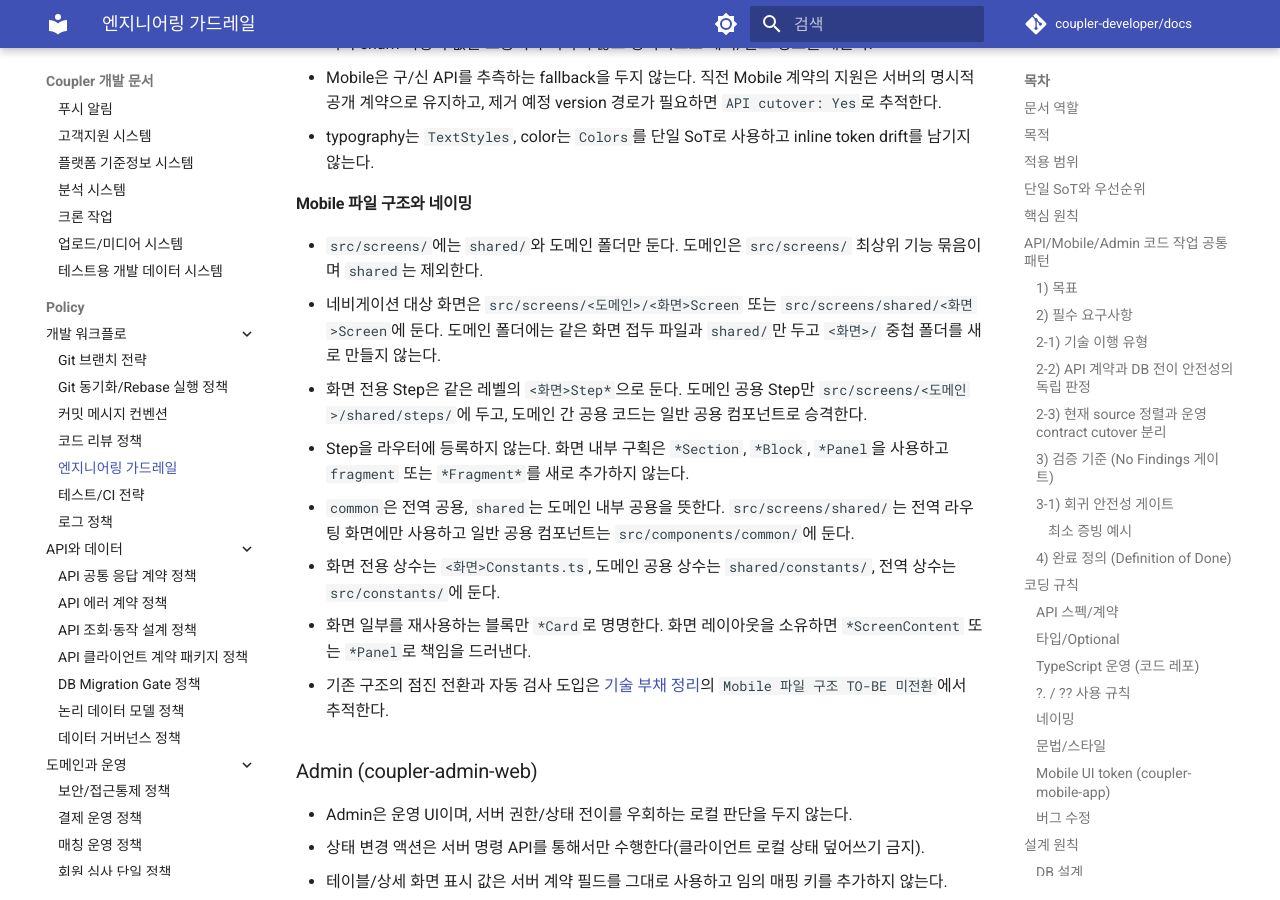
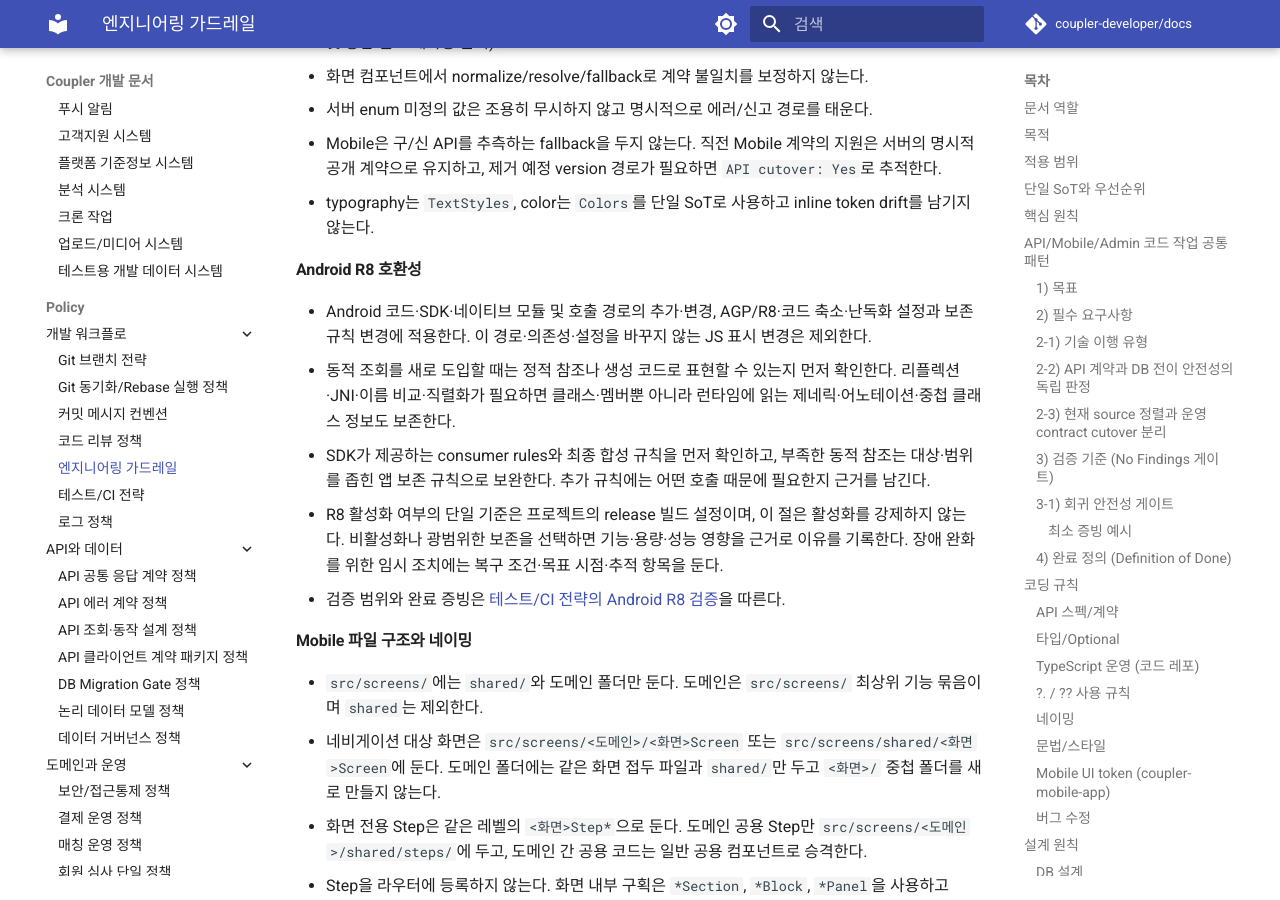
Before and after one commit to coupler-developer/docs, an MkDocs documentation site: the page built from content/policy/engineering-guardrails.md, in a window 1280 px wide and 900 px high, scrolled down 15666 px. Built offline with MkDocs 1.6.1 and Material for MkDocs 9.7.7, drawn with Linux system fonts in a browser that asks for light colours; comment, search, counter and statistics services are not loaded; some of the changed text lies outside the part shown.

Commit message:
docs: Android R8 작성·리뷰·검증 기준 추가
Background:
- Android 2.5.1(107)의 R8 런타임 정보 손실로 카카오 로그인 종료 발생

Reason:
- 코드 작성과 리뷰에서 동적 호출 보존을 확인하고 release 실행 증빙을 구분할 기준 필요

Changes:
- 기존 가드레일에 적용 범위, 보존 원칙, 활성화 선택과 임시 완화 기준 추가
- Client 리뷰와 테스트 전략에 release 산출물 및 실제 기능 검증 책임 연결

How:
- 원칙·리뷰·검증의 기존 단일 책임 구조와 표준 검증 진입점 재사용
- R8 활성화를 강제하지 않고 영향 없는 JS 표시 변경은 적용 제외

Tests:
- 독립 문서 안정성 및 Policy Composition 리뷰 열린 지적 0건
- yarn verify 17개 단계, 테스트 342개, lint 및 strict build 통과
- 생성 HTML에서 신규 R8 교차 링크 4개와 대상 앵커 확인

```diff
--- a/content/policy/engineering-guardrails.md
+++ b/content/policy/engineering-guardrails.md
@@ -26,6 +26,7 @@
 | 판정 책임 | 단일 SoT | 이 문서의 역할 |
 | --- | --- | --- |
 | 공통 Fail-closed, 책임 분리, 구조 단순화, 코드 변경 전 예방·영향 제한 통제 baseline, API 계약 하위 호환·cutover, DB append-only migration, Shadow Cutover | 이 문서 | 최종 규칙 |
+| Android R8 호환성의 적용 범위와 구현 원칙 | 이 문서의 `Android R8 호환성` | 최종 규칙 |
 | JSON API 성공/실패 envelope | [API 공통 응답 계약 정책](api-response-contract-policy.md) | 상위 실패 노출 원칙만 유지 |
 | 실패 `ErrorData`와 error taxonomy | [API 에러 계약 정책](api-error-contract-policy.md) | 상위 책임 경계만 유지 |
 | 페이지/use-case 조회 집계와 operation 분리 | [API 조회·동작 설계 정책](api-operation-design-policy.md) | 구조 단순화·책임 분리 상위 원칙만 유지 |
@@ -450,6 +451,19 @@ DB 설계 최종 리뷰에는 아래 판정을 남긴다.
   계약으로 유지하고, 제거 예정 version 경로가 필요하면 `API cutover: Yes`로 추적한다.
 - typography는 `TextStyles`, color는 `Colors`를 단일 SoT로 사용하고 inline token drift를 남기지 않는다.
 
+#### Android R8 호환성
+
+- Android 코드·SDK·네이티브 모듈 및 호출 경로의 추가·변경, AGP/R8·코드 축소·난독화 설정과
+  보존 규칙 변경에 적용한다. 이 경로·의존성·설정을 바꾸지 않는 JS 표시 변경은 제외한다.
+- 동적 조회를 새로 도입할 때는 정적 참조나 생성 코드로 표현할 수 있는지 먼저 확인한다. 리플렉션·JNI·이름
+  비교·직렬화가 필요하면 클래스·멤버뿐 아니라 런타임에 읽는 제네릭·어노테이션·중첩 클래스 정보도 보존한다.
+- SDK가 제공하는 consumer rules와 최종 합성 규칙을 먼저 확인하고, 부족한 동적 참조는 대상·범위를 좁힌
+  앱 보존 규칙으로 보완한다. 추가 규칙에는 어떤 호출 때문에 필요한지 근거를 남긴다.
+- R8 활성화 여부의 단일 기준은 프로젝트의 release 빌드 설정이며, 이 절은 활성화를 강제하지 않는다.
+  비활성화나 광범위한 보존을 선택하면 기능·용량·성능 영향을 근거로 이유를 기록한다. 장애 완화를 위한
+  임시 조치에는 복구 조건·목표 시점·추적 항목을 둔다.
+- 검증 범위와 완료 증빙은 [테스트/CI 전략의 Android R8 검증](testing-strategy.md#android-r8)을 따른다.
+
 #### Mobile 파일 구조와 네이밍
 
 - `src/screens/`에는 `shared/`와 도메인 폴더만 둔다. 도메인은 `src/screens/` 최상위 기능 묶음이며
```
Also changed, not shown: content/policy/code-review-policy.md (+2 -0 lines), content/policy/testing-strategy.md (+13 -0 lines).
